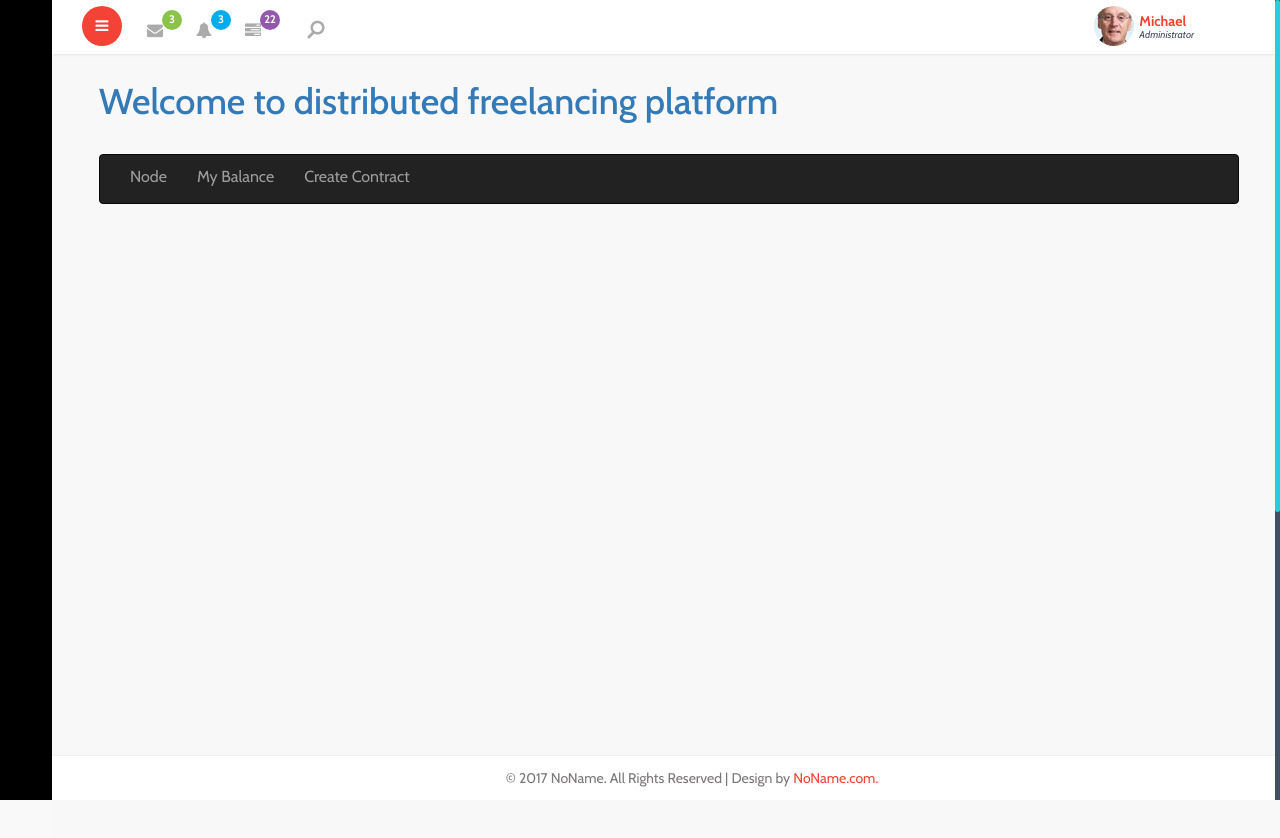
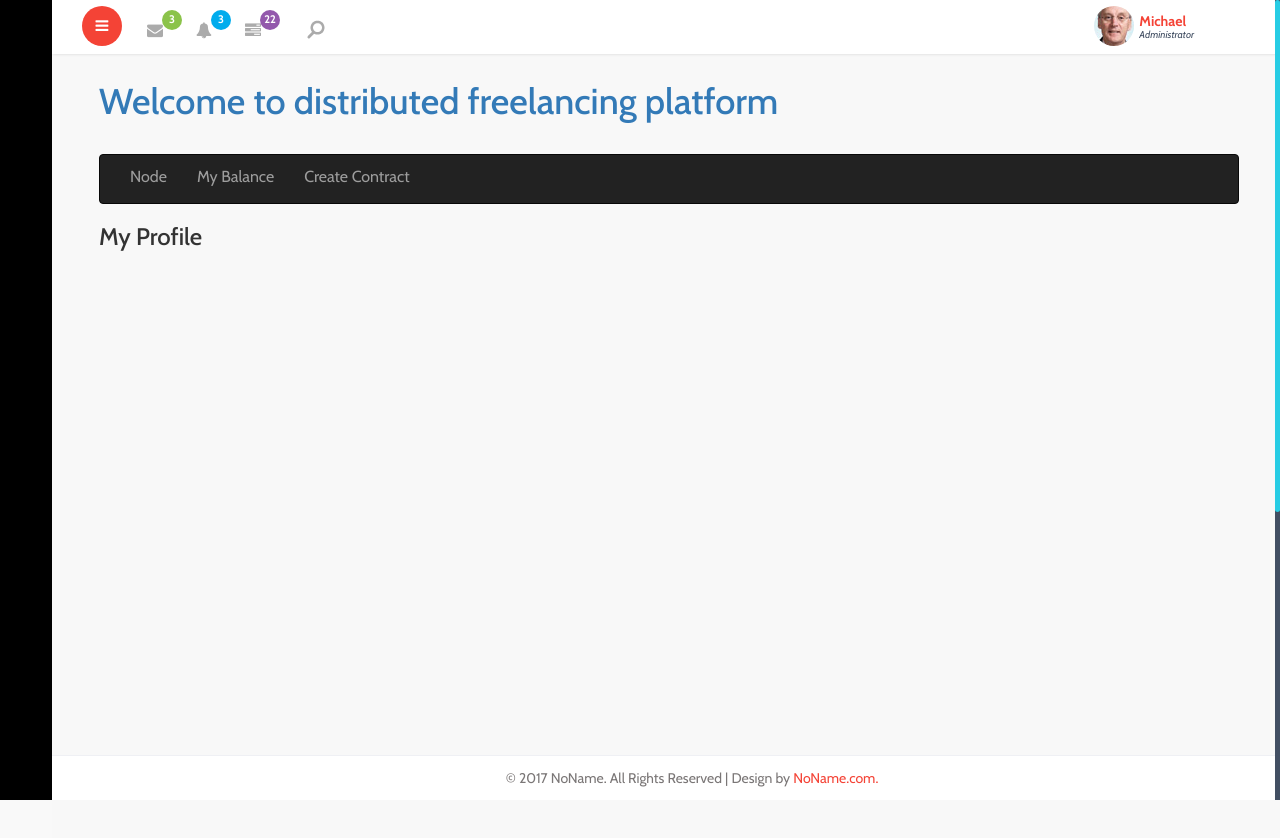
Before and after one commit to KanchanaThiliniAbeyrathna/Blockchain-Frontend, an Angular app: page /profile in a window 1280 px wide. Before the commit this address led to /. Shown: the top 838 px of the page. Built offline with nearby package versions, Linux system fonts and the light colour scheme; no server answers.

Commit message:
Profile page created and routing

```diff
--- a/src/app/app.module.ts
+++ b/src/app/app.module.ts
@@ -7,6 +7,7 @@ import { AppComponent }   from './app.component';
 import { ContractComponent } from './components/contract/contract.component';
 import { NodeComponent } from './components/node/node.component';
 import { BalanceComponent } from './components/balance/balance.component';
+import { ProfileComponent } from './components/profile/profile.component';
 
 import { routing} from './app.routing';
 
@@ -17,7 +18,8 @@ import { MyService } from './services/service';
     AppComponent,
     ContractComponent,
     NodeComponent,
-    BalanceComponent
+    BalanceComponent,
+    ProfileComponent
   ],
   imports: [
     BrowserModule,
--- a/src/app/app.routing.ts
+++ b/src/app/app.routing.ts
@@ -5,6 +5,7 @@ import { ModuleWithComponentFactories , ModuleWithProviders } from "@angular/cor
 import { ContractComponent } from './components/contract/contract.component';
 import { NodeComponent } from './components/node/node.component';
 import { BalanceComponent } from './components/balance/balance.component';
+import { ProfileComponent } from './components/profile/profile.component';
 
 const appRoutes: Routes = [
   {
@@ -18,6 +19,9 @@ const appRoutes: Routes = [
   {
       path: 'balance',
       component: BalanceComponent
+  },{
+      path: 'profile',
+      component: ProfileComponent
   },
 //   {
 //       path: '',
--- /dev/null
+++ b/src/app/components/profile/profile.component.html
@@ -0,0 +1,7 @@
+<div class="container">
+    <div class="row">
+        <div class="col-sm-6">
+            <h3>My Profile</h3>
+        </div>
+    </div>
+</div>
--- /dev/null
+++ b/src/app/components/profile/profile.component.ts
@@ -0,0 +1,31 @@
+import { Component, EventEmitter, Input, OnInit, Output } from '@angular/core';
+import { MyService } from  "../../services/service";
+import { Router} from '@angular/router';
+declare var require: any;
+
+@Component({
+    selector: 'my-profile',
+    templateUrl: './profile.component.html',
+    providers :[MyService]
+})
+export class ProfileComponent implements OnInit {
+
+    ChainInfo = null;
+    PeerInfo = null;
+
+    constructor(private _router: Router ,private _service: MyService) {
+        _service.getinfo().then(data => {
+            console.log(data);
+            this.ChainInfo = data;
+        });
+
+        _service.getpeerinfo().then(data => {
+            console.log(data);
+            this.PeerInfo = data;
+        });
+    }
+
+    ngOnInit() {
+
+    }
+}
--- a/src/index.html
+++ b/src/index.html
@@ -66,6 +66,7 @@ Smartphone Compatible web template, free webdesigns for Nokia, Samsung, LG, Sony
 									<li><a href="contract">Create Contract</a></li>
 								</ul>
 						</li>
+						<li><a href="/profile"><i class="lnr lnr-user"></i><span>Profile</span></a></li>
 					</ul>
 				<!--sidebar nav end-->
 			</div>
```
